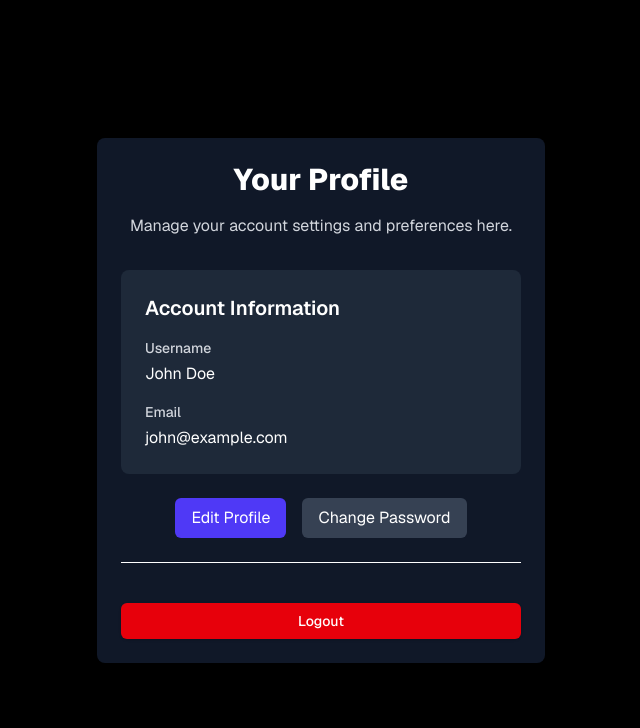
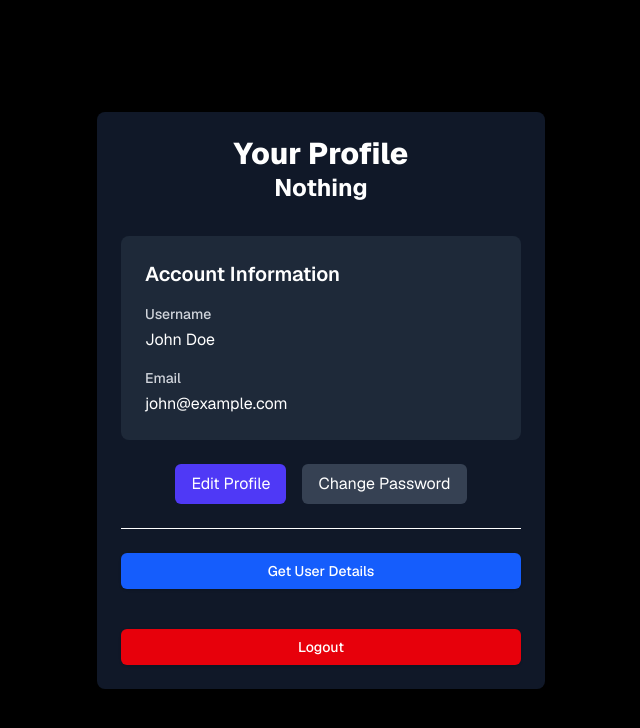
Before and after one commit to Soumyodeep-Dey/auth_next_js, a Next.js app: page /profile in a window 1280 px wide. Shown: the top 728 px of the page, without its empty margins (319-959 px from the left). Built offline with nearby package versions, Linux system fonts and the light colour scheme.

Commit message:
getUserDetails is done

```diff
--- a/src/app/profile/page.tsx
+++ b/src/app/profile/page.tsx
@@ -3,10 +3,15 @@ import axios from "axios";
 import Link from "next/link";
 import toast from "react-hot-toast";
 import { useRouter } from "next/navigation";
-import React from "react";
+import React , {useState} from "react";
+import { link } from "fs";
 
 export default function ProfilePage() {
+
   const router = useRouter();
+
+  const [data, setData] = React.useState("nothing");
+
   const logout = async () => {
     // Implement your logout logic here
     try {
@@ -18,16 +23,31 @@ export default function ProfilePage() {
       toast.error(error.message);
     }
   };
+
+  const getUserDetails = async () => {
+    try {
+      const response = await axios.get("/api/users/me");
+      // Handle user data as needed
+      console.log("User data:", response.data);
+      setData(response.data.data._id);
+      toast.success("User details fetched successfully");
+    } catch (error: any) {
+      console.error("Failed to fetch user details:", error.message);
+      toast.error(error.message);
+    }
+  }
   return (
     <div className="min-h-screen flex items-center justify-center bg-black py-12 px-4 sm:px-6 lg:px-8">
       <div className="card max-w-md w-full space-y-8">
         <div>
-          <h2 className="text-center text-3xl font-extrabold">
+          <h1 className="text-center text-3xl font-extrabold">
             Your Profile
-          </h2>
-          <p className="mt-4 text-center text-gray-300">
-            Manage your account settings and preferences here.
-          </p>
+          </h1>
+           <h2 className="text-center text-2xl font-bold">{data === "nothing" ? "Nothing" :
+            <Link href={`/profile/${data}`}>
+              {data}
+            </Link>}
+            </h2>
         </div>
 
         <div className="mt-8 space-y-6">
@@ -54,6 +74,13 @@ export default function ProfilePage() {
             </button>
           </div>
           <hr />
+
+          <button
+            onClick={getUserDetails}
+            className= "btn-primary w-full hover:bg-blue-700 transition-colors duration-200 focus:outline-none focus:ring-2 focus:ring-blue-500 focus:ring-offset-2 rounded-md text-white bg-blue-600 px-4 py-2 text-sm font-medium shadow-sm">
+            Get User Details
+          </button>
+
           <button
           onClick={logout}
           className="btn-danger w-full mt-4 hover:bg-red-700 transition-colors duration-200  focus:outline-none focus:ring-2 focus:ring-red-500 focus:ring-offset-2 rounded-md text-white bg-red-600 px-4 py-2 text-sm font-medium shadow-sm">
```
